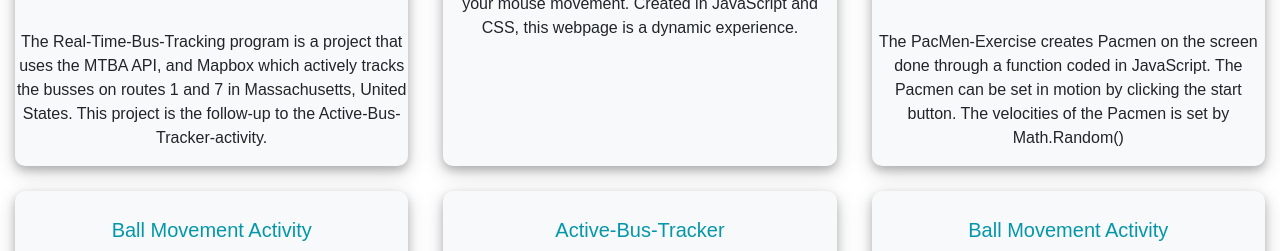
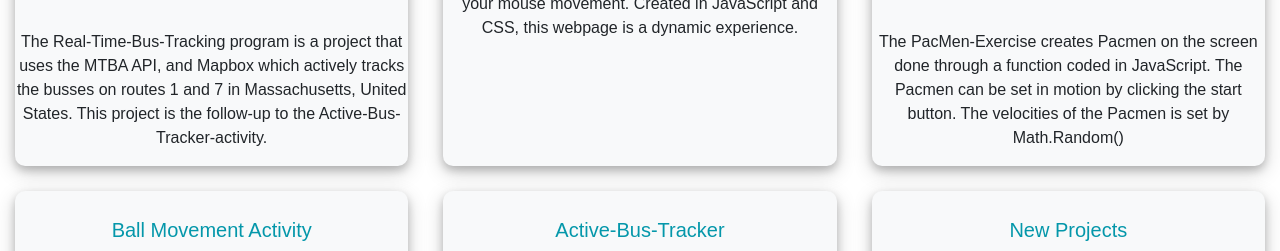
Before and after one commit to ForeverPhoenix21/DDiaz.github.io, a plain HTML site: page projects.html in a window 1280 px wide. Shown: the part 532-783 px from the top of the page. Drawn offline with nearby package versions, Linux system fonts and the light colour scheme; grey boxes are pictures that could not be loaded; a script that the page names is missing.

Commit message:
Update projects.html

```diff
--- a/projects.html
+++ b/projects.html
@@ -257,7 +257,7 @@
           <a
             href="https://github.com/ForeverPhoenix21?tab=repositories"
             target="_blank"
-            >Ball Movement Activity</a
+            >New Projects</a
           >
         </blockTitle>
 
```
